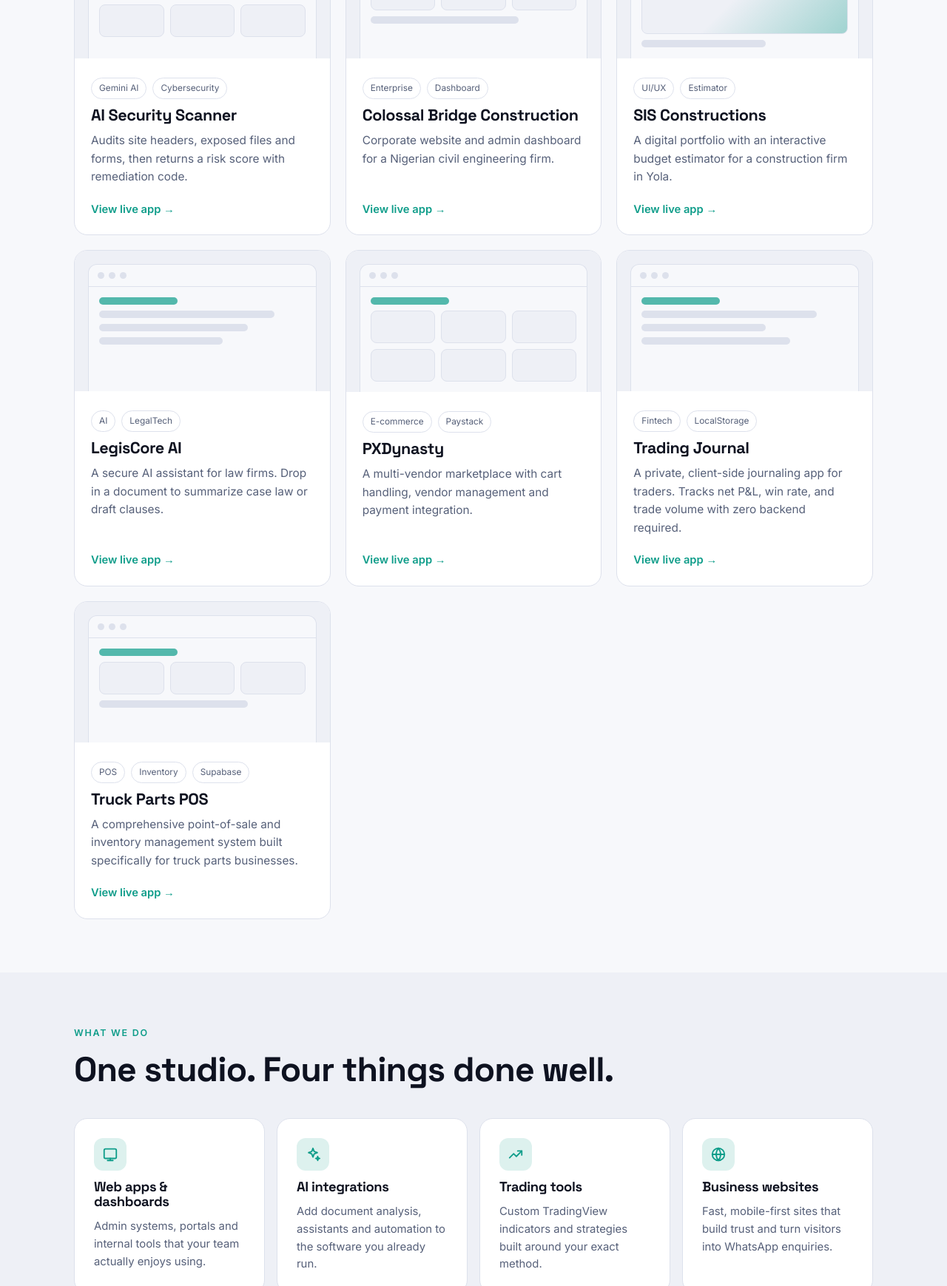
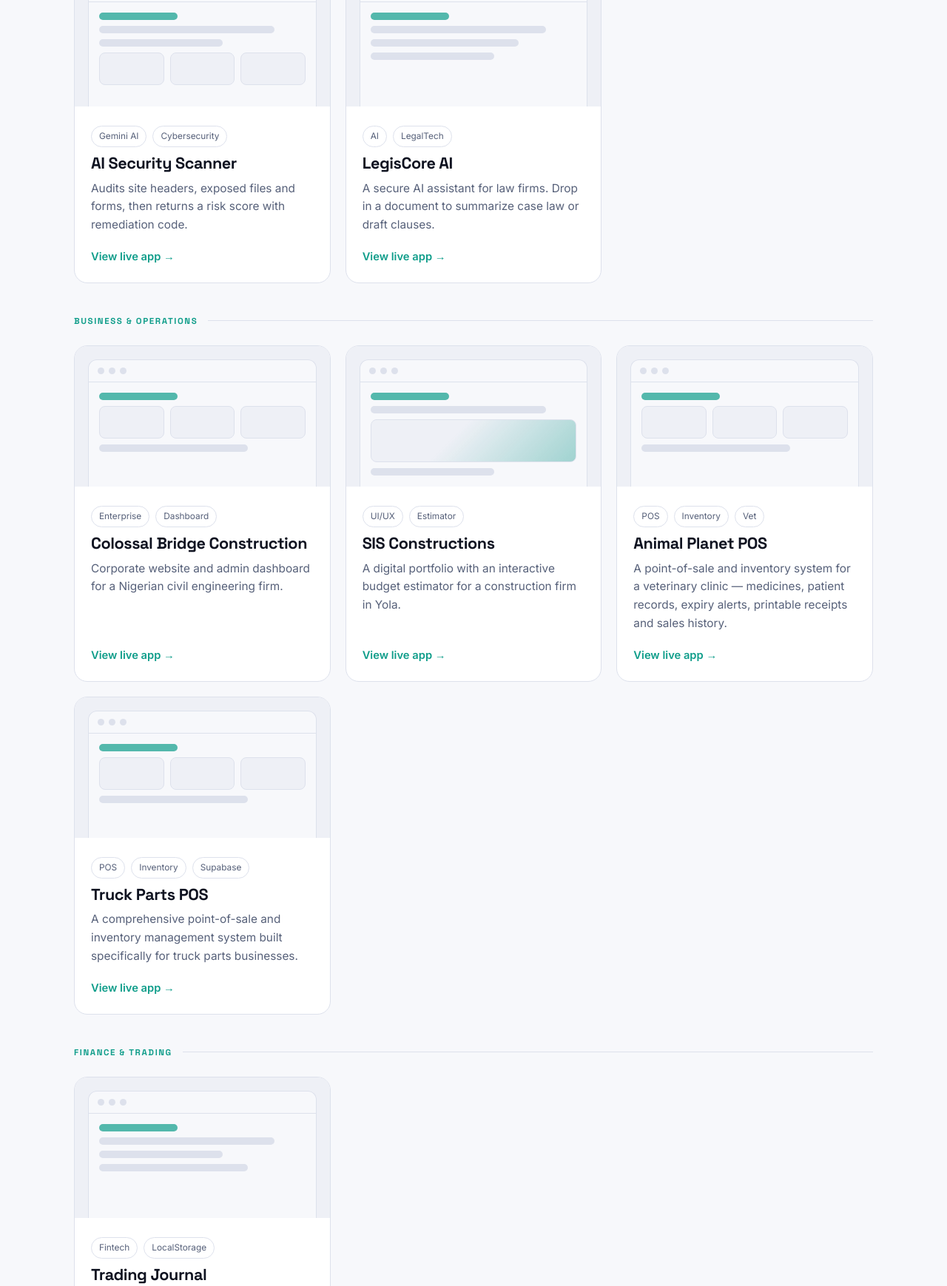
Before and after one commit to gongolatechlab/gongolatechlab.github.io, a plain HTML site: page index.html in a window 1280 px wide. Shown: the part 1646-3385 px from the top of the page at 74% size. Drawn offline with Linux system fonts and the light colour scheme.

Commit message:
Portfolio: categorize work into 4 groups + add Animal Planet POS

```diff
--- a/index.html
+++ b/index.html
@@ -242,6 +242,10 @@ footer{border-top:1px solid var(--line);padding:30px 0;color:var(--muted);font-s
     <p class="sub">Every project below is live. Open them and try them.</p>
 
     <div class="grid">
+      <div class="cat-divider rv" style="grid-column:1/-1;width:100%;display:flex;align-items:center;gap:14px;margin:22px 0 4px">
+        <span style="font-family:'Space Grotesk',sans-serif;font-size:.72rem;font-weight:700;letter-spacing:.14em;text-transform:uppercase;color:var(--accent)">AI &amp; Security</span>
+        <span style="flex:1;height:1px;background:var(--line)"></span>
+      </div>
       <a class="card feature rv" href="https://gongolatechlab.github.io/ict-machine/" target="_blank" rel="noopener">
         <div class="shot"><div class="frame"><div class="bar"><i></i><i></i><i></i></div><div class="mock"><b class="a"></b><div class="chart"></div><div class="row"><span></span><span></span><span></span></div></div></div></div>
         <div class="body">
@@ -251,44 +255,50 @@ footer{border-top:1px solid var(--line);padding:30px 0;color:var(--muted);font-s
           <span class="view">View live app &rarr;</span>
         </div>
       </a>
-
       <a class="card rv" href="https://gongolatechlab.github.io/security-scanner/" target="_blank" rel="noopener">
         <div class="shot"><div class="frame"><div class="bar"><i></i><i></i><i></i></div><div class="mock"><b class="a"></b><b class="w1"></b><b class="w2"></b><div class="row"><span></span><span></span><span></span></div></div></div></div>
         <div class="body"><div class="tags"><span>Gemini AI</span><span>Cybersecurity</span></div><h3>AI Security Scanner</h3><p>Audits site headers, exposed files and forms, then returns a risk score with remediation code.</p><span class="view">View live app &rarr;</span></div>
       </a>
-
+      <a class="card rv" href="https://gongolatechlab.github.io/ai-prototype/" target="_blank" rel="noopener">
+        <div class="shot"><div class="frame"><div class="bar"><i></i><i></i><i></i></div><div class="mock"><b class="a"></b><b class="w1"></b><b class="w3"></b><b class="w2"></b></div></div></div>
+        <div class="body"><div class="tags"><span>AI</span><span>LegalTech</span></div><h3>LegisCore AI</h3><p>A secure AI assistant for law firms. Drop in a document to summarize case law or draft clauses.</p><span class="view">View live app &rarr;</span></div>
+      </a>
+      <div class="cat-divider rv" style="grid-column:1/-1;width:100%;display:flex;align-items:center;gap:14px;margin:22px 0 4px">
+        <span style="font-family:'Space Grotesk',sans-serif;font-size:.72rem;font-weight:700;letter-spacing:.14em;text-transform:uppercase;color:var(--accent)">Business &amp; Operations</span>
+        <span style="flex:1;height:1px;background:var(--line)"></span>
+      </div>
       <a class="card rv" href="https://gongolatechlab.github.io/cbcnigerialtd/" target="_blank" rel="noopener">
         <div class="shot"><div class="frame"><div class="bar"><i></i><i></i><i></i></div><div class="mock"><b class="a"></b><div class="row"><span></span><span></span><span></span></div><b class="w3"></b></div></div></div>
         <div class="body"><div class="tags"><span>Enterprise</span><span>Dashboard</span></div><h3>Colossal Bridge Construction</h3><p>Corporate website and admin dashboard for a Nigerian civil engineering firm.</p><span class="view">View live app &rarr;</span></div>
       </a>
-
       <a class="card rv" href="https://gongolatechlab.github.io/sis-construction/" target="_blank" rel="noopener">
         <div class="shot"><div class="frame"><div class="bar"><i></i><i></i><i></i></div><div class="mock"><b class="a"></b><b class="w1"></b><div class="chart"></div><b class="w2"></b></div></div></div>
         <div class="body"><div class="tags"><span>UI/UX</span><span>Estimator</span></div><h3>SIS Constructions</h3><p>A digital portfolio with an interactive budget estimator for a construction firm in Yola.</p><span class="view">View live app &rarr;</span></div>
       </a>
-
-      <a class="card rv" href="https://gongolatechlab.github.io/ai-prototype/" target="_blank" rel="noopener">
-        <div class="shot"><div class="frame"><div class="bar"><i></i><i></i><i></i></div><div class="mock"><b class="a"></b><b class="w1"></b><b class="w3"></b><b class="w2"></b></div></div></div>
-        <div class="body"><div class="tags"><span>AI</span><span>LegalTech</span></div><h3>LegisCore AI</h3><p>A secure AI assistant for law firms. Drop in a document to summarize case law or draft clauses.</p><span class="view">View live app &rarr;</span></div>
-      </a>
-
-      <a class="card rv" href="https://shehulhadi.github.io/pxdynasty/" target="_blank" rel="noopener">
-        <div class="shot"><div class="frame"><div class="bar"><i></i><i></i><i></i></div><div class="mock"><b class="a"></b><div class="row"><span></span><span></span><span></span></div><div class="row"><span></span><span></span><span></span></div></div></div></div>
-        <div class="body"><div class="tags"><span>E-commerce</span><span>Paystack</span></div><h3>PXDynasty</h3><p>A multi-vendor marketplace with cart handling, vendor management and payment integration.</p><span class="view">View live app &rarr;</span></div>
-      </a>
-      <a class="card rv" href="https://gongolatechlab.github.io/trading-journal/" target="_blank" rel="noopener">
-        <div class="shot"><div class="frame"><div class="bar"><i></i><i></i><i></i></div><div class="mock"><b class="a"></b><b class="w1"></b><b class="w2"></b><b class="w3"></b></div></div></div>
-        <div class="body"><div class="tags"><span>Fintech</span><span>LocalStorage</span></div><h3>Trading Journal</h3><p>A private, client-side journaling app for traders. Tracks net P&L, win rate, and trade volume with zero backend required.</p><span class="view">View live app &rarr;</span></div>
+      <a class="card rv" href="https://gongolatechlab.github.io/animal-planet/pos/" target="_blank" rel="noopener">
+        <div class="shot"><div class="frame"><div class="bar"><i></i><i></i><i></i></div><div class="mock"><b class="a"></b><div class="row"><span></span><span></span><span></span></div><b class="w3"></b></div></div></div>
+        <div class="body"><div class="tags"><span>POS</span><span>Inventory</span><span>Vet</span></div><h3>Animal Planet POS</h3><p>A point-of-sale and inventory system for a veterinary clinic — medicines, patient records, expiry alerts, printable receipts and sales history.</p><span class="view">View live app &rarr;</span></div>
       </a>
       <a class="card rv" href="https://gongolatechlab.github.io/truckparts-pos/" target="_blank" rel="noopener">
         <div class="shot"><div class="frame"><div class="bar"><i></i><i></i><i></i></div><div class="mock"><b class="a"></b><div class="row"><span></span><span></span><span></span></div><b class="w3"></b></div></div></div>
         <div class="body"><div class="tags"><span>POS</span><span>Inventory</span><span>Supabase</span></div><h3>Truck Parts POS</h3><p>A comprehensive point-of-sale and inventory management system built specifically for truck parts businesses.</p><span class="view">View live app &rarr;</span></div>
       </a>
-
-
-
-
-
+      <div class="cat-divider rv" style="grid-column:1/-1;width:100%;display:flex;align-items:center;gap:14px;margin:22px 0 4px">
+        <span style="font-family:'Space Grotesk',sans-serif;font-size:.72rem;font-weight:700;letter-spacing:.14em;text-transform:uppercase;color:var(--accent)">Finance &amp; Trading</span>
+        <span style="flex:1;height:1px;background:var(--line)"></span>
+      </div>
+      <a class="card rv" href="https://gongolatechlab.github.io/trading-journal/" target="_blank" rel="noopener">
+        <div class="shot"><div class="frame"><div class="bar"><i></i><i></i><i></i></div><div class="mock"><b class="a"></b><b class="w1"></b><b class="w2"></b><b class="w3"></b></div></div></div>
+        <div class="body"><div class="tags"><span>Fintech</span><span>LocalStorage</span></div><h3>Trading Journal</h3><p>A private, client-side journaling app for traders. Tracks net P&L, win rate, and trade volume with zero backend required.</p><span class="view">View live app &rarr;</span></div>
+      </a>
+      <div class="cat-divider rv" style="grid-column:1/-1;width:100%;display:flex;align-items:center;gap:14px;margin:22px 0 4px">
+        <span style="font-family:'Space Grotesk',sans-serif;font-size:.72rem;font-weight:700;letter-spacing:.14em;text-transform:uppercase;color:var(--accent)">E-commerce</span>
+        <span style="flex:1;height:1px;background:var(--line)"></span>
+      </div>
+      <a class="card rv" href="https://shehulhadi.github.io/pxdynasty/" target="_blank" rel="noopener">
+        <div class="shot"><div class="frame"><div class="bar"><i></i><i></i><i></i></div><div class="mock"><b class="a"></b><div class="row"><span></span><span></span><span></span></div><div class="row"><span></span><span></span><span></span></div></div></div></div>
+        <div class="body"><div class="tags"><span>E-commerce</span><span>Paystack</span></div><h3>PXDynasty</h3><p>A multi-vendor marketplace with cart handling, vendor management and payment integration.</p><span class="view">View live app &rarr;</span></div>
+      </a>
     </div>
   </div>
 </section>
```
